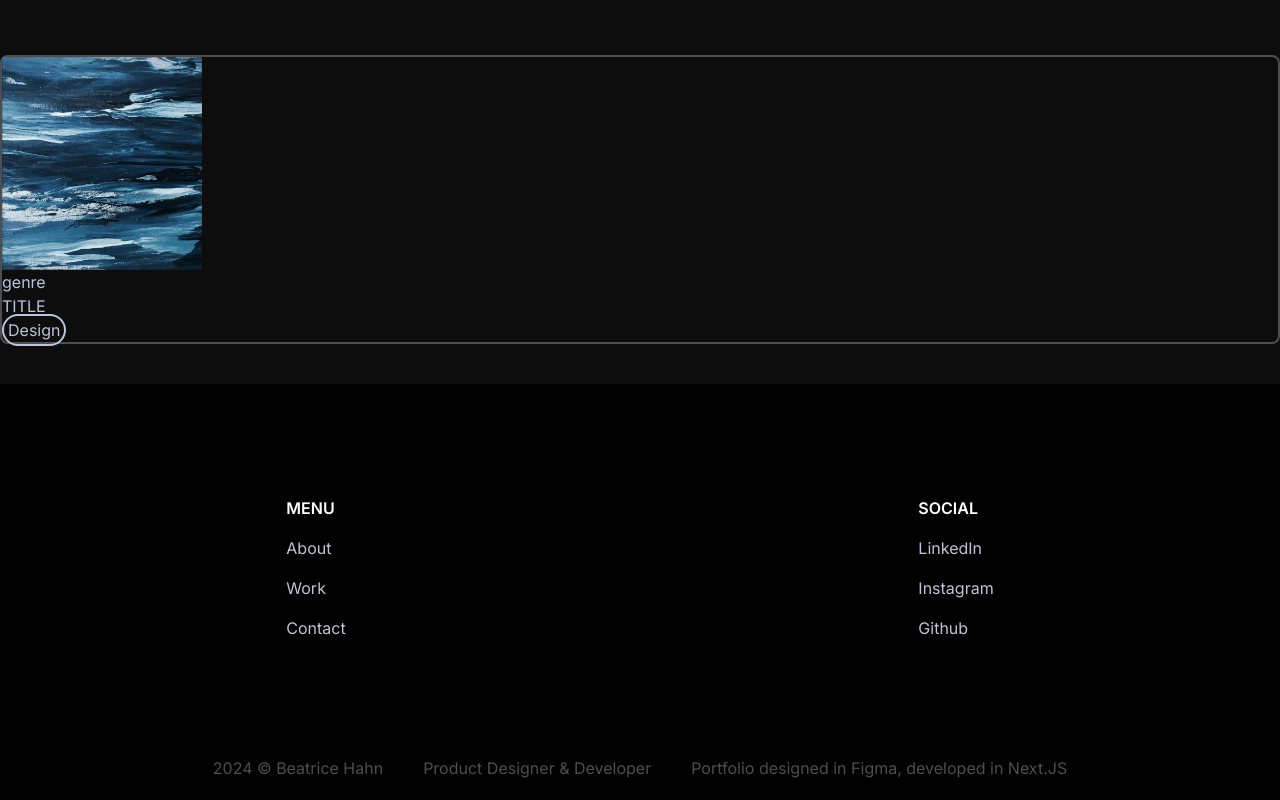
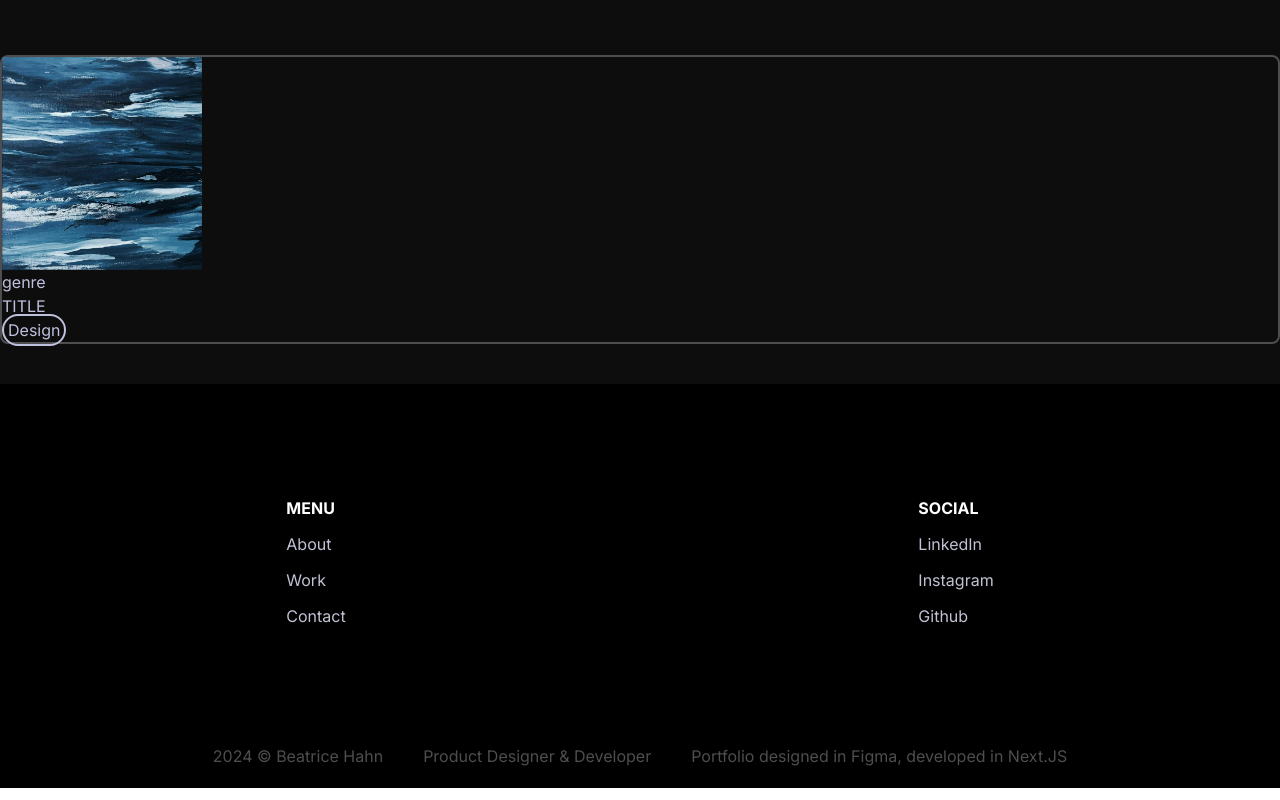
Before and after one commit to beatricehahn/nextjs-portfolio, a Next.js app: page / in a window 1280 px wide. Shown: the part 4892-5692 px from the top of the page. Built offline with nearby package versions, Linux system fonts and the light colour scheme.

Commit message:
Shorten margin in footer links

```diff
--- a/components/organisms/Footer.tsx
+++ b/components/organisms/Footer.tsx
@@ -5,16 +5,16 @@ export const Footer = () => {
     <footer className="bg-black w-full pt-20" id="footer-content-wrapper">
         <div className='flex flex-col md:flex-row md:justify-around lg:flex-row lg:justify-around'>
           <ul className='mt-[32px] mb-[32px] sm:mb-[64px]' id='navigation-links'>
-            <h6 className='text-white font-semibold'>MENU</h6>
-            <li className="mt-[16px]"><a href="/about" className='text-white-200'>About</a></li>
-            <li className="mt-[16px]"><a href="/work" className='text-white-200'>Work</a></li>
-            <li className="mt-[16px]"><a href="/contact" className='text-white-200'>Contact</a></li>
+            <h6 className='text-white font-bold'>MENU</h6>
+            <li className="mt-[12px]"><a href="/about" className='text-white-200'>About</a></li>
+            <li className="mt-[12px]"><a href="/work" className='text-white-200'>Work</a></li>
+            <li className="mt-[12px]"><a href="/contact" className='text-white-200'>Contact</a></li>
           </ul>
           <ul className='mt-[32px] mb-[32px]' id='social-links'>
-            <h6 className='text-white font-semibold'>SOCIAL</h6>
-            <li className="mt-[16px]"><a href="https://www.linkedin.com/in/beatrice-hahn/" className='text-white-200'>LinkedIn</a></li>
-            <li className="mt-[16px]"><a href="https://www.instagram.com/777lemonades/" className='text-white-200'>Instagram</a></li>
-            <li className="mt-[16px]"><a href="https://github.com/beatricehahn" className='text-white-200'>Github</a></li>
+            <h6 className='text-white font-bold'>SOCIAL</h6>
+            <li className="mt-[12px]"><a href="https://www.linkedin.com/in/beatrice-hahn/" className='text-white-200'>LinkedIn</a></li>
+            <li className="mt-[12px]"><a href="https://www.instagram.com/777lemonades/" className='text-white-200'>Instagram</a></li>
+            <li className="mt-[12px]"><a href="https://github.com/beatricehahn" className='text-white-200'>Github</a></li>
           </ul>
         </div>
         <div className='mt-[32px] mb-0 flex justify-center' id='copyright-and-details'>
```
